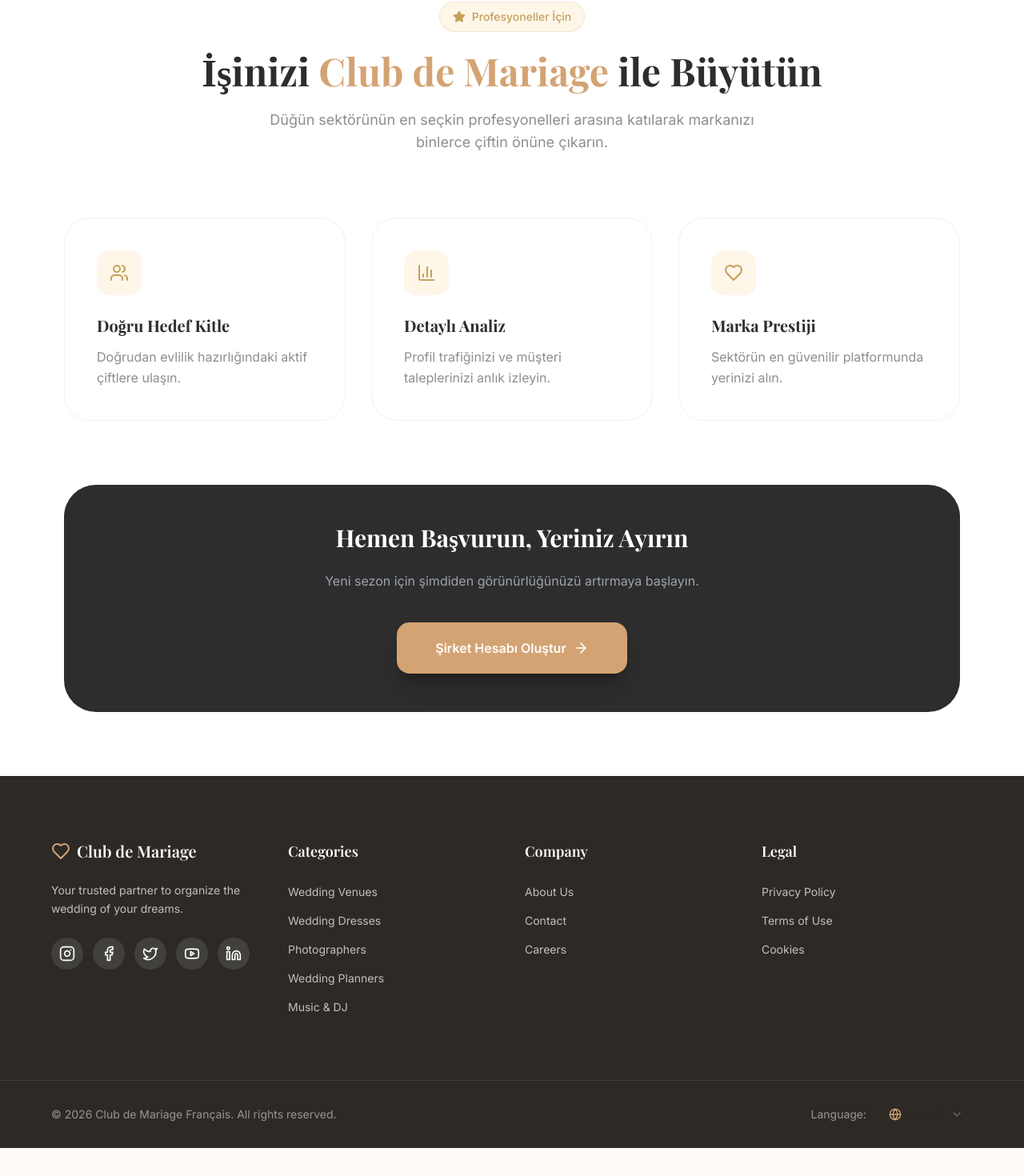
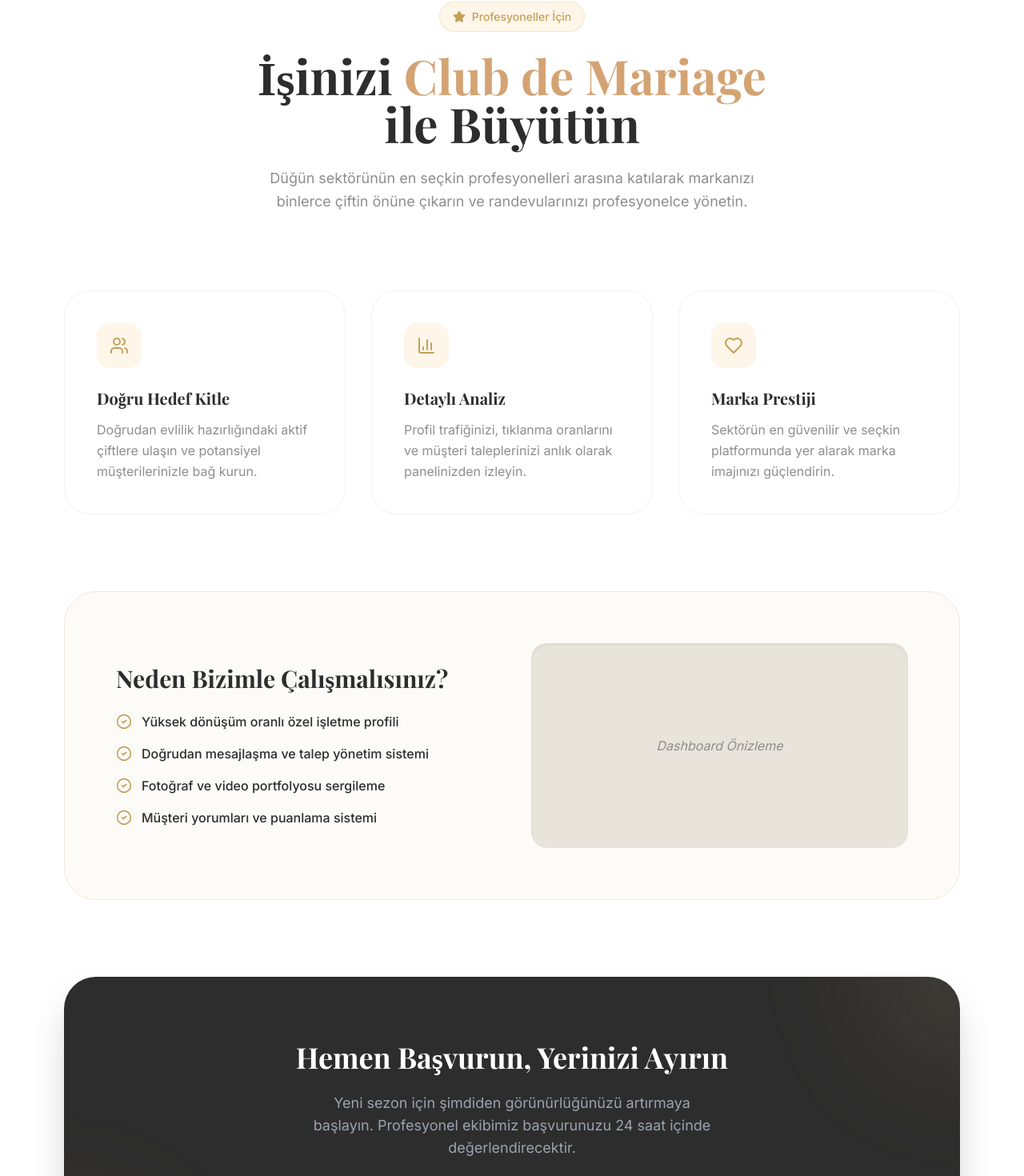
Before and after one commit to gb05313594187-tech/ClubdeMarrige, a React (Vite) app: page /business in a window 1280 px wide. Shown: the part 126-1596 px from the top of the page at 80% size. Before the commit the page ends 1561 px from the top, so only its background shows below. Built offline with nearby package versions, Linux system fonts and the light colour scheme; a web font is replaced by a local one.

Commit message:
Update BusinessPage.tsx

```diff
--- a/src/pages/BusinessPage.tsx
+++ b/src/pages/BusinessPage.tsx
@@ -1,32 +1,49 @@
-import { Star, Users, BarChart3, Heart, ArrowRight } from 'lucide-react';
+import React from 'react';
+import { Star, Users, BarChart3, Heart, ArrowRight, CheckCircle2 } from 'lucide-react';
+import { Link } from 'react-router-dom';
 
 export default function BusinessPage() {
+  const benefits = [
+    {
+      icon: <Users className="w-6 h-6" />,
+      title: "Doğru Hedef Kitle",
+      desc: "Doğrudan evlilik hazırlığındaki aktif çiftlere ulaşın ve potansiyel müşterilerinizle bağ kurun."
+    },
+    {
+      icon: <BarChart3 className="w-6 h-6" />,
+      title: "Detaylı Analiz",
+      desc: "Profil trafiğinizi, tıklanma oranlarını ve müşteri taleplerinizi anlık olarak panelinizden izleyin."
+    },
+    {
+      icon: <Heart className="w-6 h-6" />,
+      title: "Marka Prestiji",
+      desc: "Sektörün en güvenilir ve seçkin platformunda yer alarak marka imajınızı güçlendirin."
+    }
+  ];
+
   return (
     <div className="min-h-screen bg-white pt-32 pb-20">
       <div className="max-w-6xl mx-auto px-4">
-        {/* Üst Bölüm */}
-        <div className="text-center mb-20">
+
+        {/* Üst Bölüm (Hero) */}
+        <div className="text-center mb-24">
           <div className="inline-flex items-center gap-2 px-4 py-2 rounded-full bg-[#FDF6E9] border border-[#C5A059]/20 text-[#C5A059] text-sm font-medium mb-6">
             <Star className="w-4 h-4 fill-current" />
             <span>Profesyoneller İçin</span>
           </div>
-          <h1 className="text-5xl font-playfair font-bold text-[#2D2D2D] mb-6">
-            İşinizi <span className="text-[#D4A373]">Club de Mariage</span> ile Büyütün
+          <h1 className="text-4xl md:text-6xl font-playfair font-bold text-[#2D2D2D] mb-6 leading-tight">
+            İşinizi <span className="text-[#D4A373]">Club de Mariage</span> <br /> ile Büyütün
           </h1>
-          <p className="text-[#8E8E8E] text-lg max-w-2xl mx-auto">
-            Düğün sektörünün en seçkin profesyonelleri arasına katılarak markanızı binlerce çiftin önüne çıkarın.
+          <p className="text-[#8E8E8E] text-lg max-w-2xl mx-auto leading-relaxed">
+            Düğün sektörünün en seçkin profesyonelleri arasına katılarak markanızı binlerce çiftin önüne çıkarın ve randevularınızı profesyonelce yönetin.
           </p>
         </div>
 
         {/* Avantajlar Grid */}
-        <div className="grid grid-cols-1 md:grid-cols-3 gap-8 mb-20">
-          {[
-            { icon: <Users />, title: "Doğru Hedef Kitle", desc: "Doğrudan evlilik hazırlığındaki aktif çiftlere ulaşın." },
-            { icon: <BarChart3 />, title: "Detaylı Analiz", desc: "Profil trafiğinizi ve müşteri taleplerinizi anlık izleyin." },
-            { icon: <Heart />, title: "Marka Prestiji", desc: "Sektörün en güvenilir platformunda yerinizi alın." }
-          ].map((item, idx) => (
-            <div key={idx} className="p-10 rounded-[32px] border border-[#F1F1F1] bg-white hover:shadow-xl transition-all group">
-              <div className="w-14 h-14 bg-[#FDF6E9] text-[#C5A059] rounded-2xl flex items-center justify-center mb-6 group-hover:scale-110 transition-transform">
+        <div className="grid grid-cols-1 md:grid-cols-3 gap-8 mb-24">
+          {benefits.map((item, idx) => (
+            <div key={idx} className="p-10 rounded-[32px] border border-[#F1F1F1] bg-white hover:shadow-2xl hover:shadow-[#D4A373]/10 transition-all duration-300 group">
+              <div className="w-14 h-14 bg-[#FDF6E9] text-[#C5A059] rounded-2xl flex items-center justify-center mb-6 group-hover:scale-110 transition-transform duration-300">
                 {item.icon}
               </div>
               <h3 className="text-xl font-bold text-[#2D2D2D] mb-3">{item.title}</h3>
@@ -35,14 +52,50 @@
           ))}
         </div>
 
-        {/* CTA Buton */}
-        <div className="text-center bg-[#2D2D2D] rounded-[40px] p-12 relative overflow-hidden text-white">
-          <h2 className="text-3xl font-playfair font-bold mb-6">Hemen Başvurun, Yeriniz Ayırın</h2>
-          <p className="text-gray-400 mb-10 max-w-lg mx-auto">Yeni sezon için şimdiden görünürlüğünüzü artırmaya başlayın.</p>
-          <a href="/register" className="inline-flex items-center gap-2 bg-[#D4A373] text-white px-12 py-5 rounded-2xl font-bold hover:bg-[#C59668] transition-all shadow-xl shadow-black/20">
-            Şirket Hesabı Oluştur <ArrowRight size={20} />
-          </a>
+        {/* Bilgi Kartı / Özellikler */}
+        <div className="bg-[#FDFBF7] rounded-[40px] p-8 md:p-16 mb-24 flex flex-col md:flex-row items-center gap-12 border border-[#F1E9DB]">
+          <div className="flex-1">
+            <h2 className="text-3xl font-playfair font-bold text-[#2D2D2D] mb-6">Neden Bizimle Çalışmalısınız?</h2>
+            <div className="space-y-4">
+              {[
+                "Yüksek dönüşüm oranlı özel işletme profili",
+                "Doğrudan mesajlaşma ve talep yönetim sistemi",
+                "Fotoğraf ve video portfolyosu sergileme",
+                "Müşteri yorumları ve puanlama sistemi"
+              ].map((feature, i) => (
+                <div key={i} className="flex items-center gap-3 text-[#2D2D2D]">
+                  <CheckCircle2 className="w-5 h-5 text-[#C5A059]" />
+                  <span className="font-medium">{feature}</span>
+                </div>
+              ))}
+            </div>
+          </div>
+          <div className="flex-1 w-full h-64 bg-[#E9E4DB] rounded-3xl overflow-hidden shadow-inner flex items-center justify-center italic text-[#8E8E8E]">
+            {/* Buraya işletme paneli ekran görüntüsü gelebilir */}
+            Dashboard Önizleme
+          </div>
         </div>
+
+        {/* CTA Buton Bölümü */}
+        <div className="text-center bg-[#2D2D2D] rounded-[40px] p-12 md:p-20 relative overflow-hidden text-white shadow-2xl">
+          {/* Dekoratif Arkaplan Efekti */}
+          <div className="absolute top-0 right-0 w-64 h-64 bg-[#D4A373]/10 rounded-full blur-3xl -mr-32 -mt-32"></div>
+          <div className="absolute bottom-0 left-0 w-64 h-64 bg-[#C5A059]/10 rounded-full blur-3xl -ml-32 -mb-32"></div>
+
+          <div className="relative z-10">
+            <h2 className="text-3xl md:text-4xl font-playfair font-bold mb-6">Hemen Başvurun, Yerinizi Ayırın</h2>
+            <p className="text-gray-400 mb-10 max-w-lg mx-auto text-lg">
+              Yeni sezon için şimdiden görünürlüğünüzü artırmaya başlayın. Profesyonel ekibimiz başvurunuzu 24 saat içinde değerlendirecektir.
+            </p>
+            <Link
+              to="/register"
+              className="inline-flex items-center gap-3 bg-[#D4A373] text-white px-10 py-5 rounded-2xl font-bold hover:bg-[#C59668] transition-all transform hover:-translate-y-1 shadow-xl shadow-black/20"
+            >
+              Şirket Hesabı Oluştur <ArrowRight size={20} />
+            </Link>
+          </div>
+        </div>
+
       </div>
     </div>
   );
```
